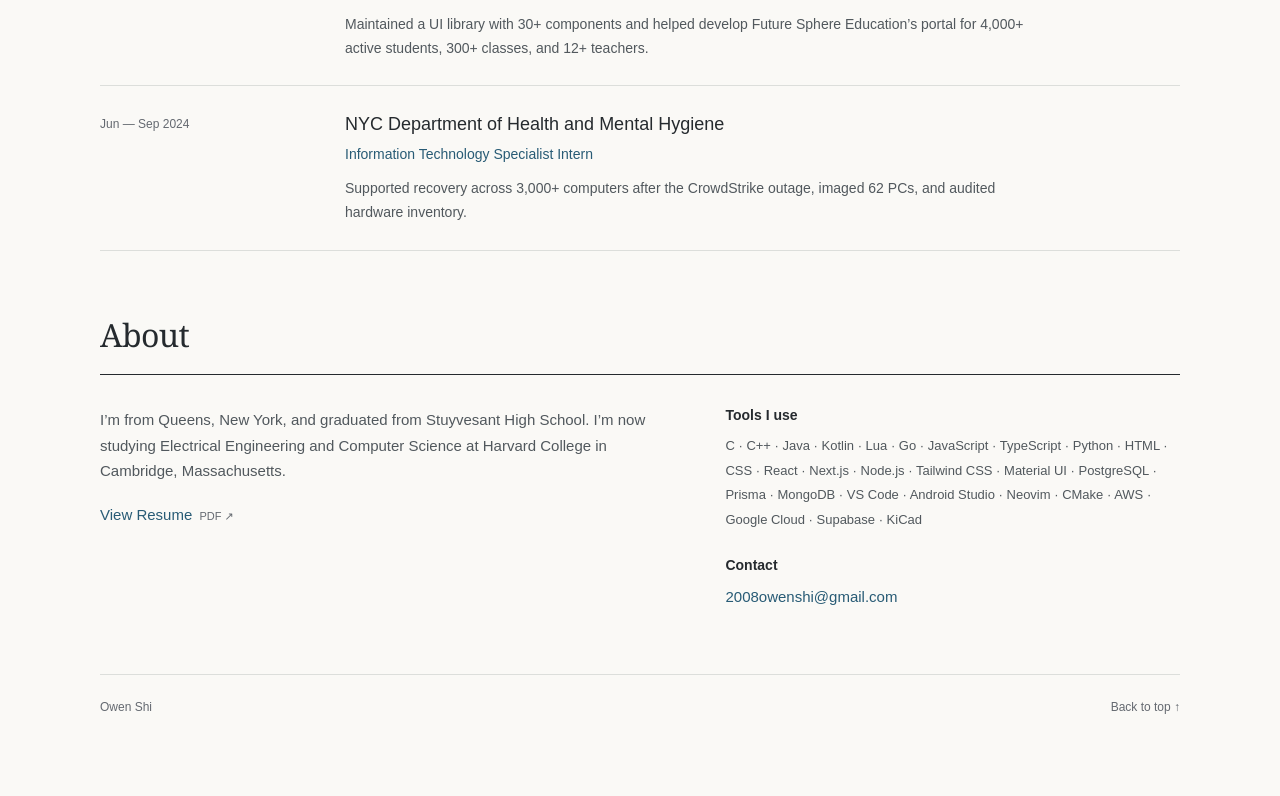
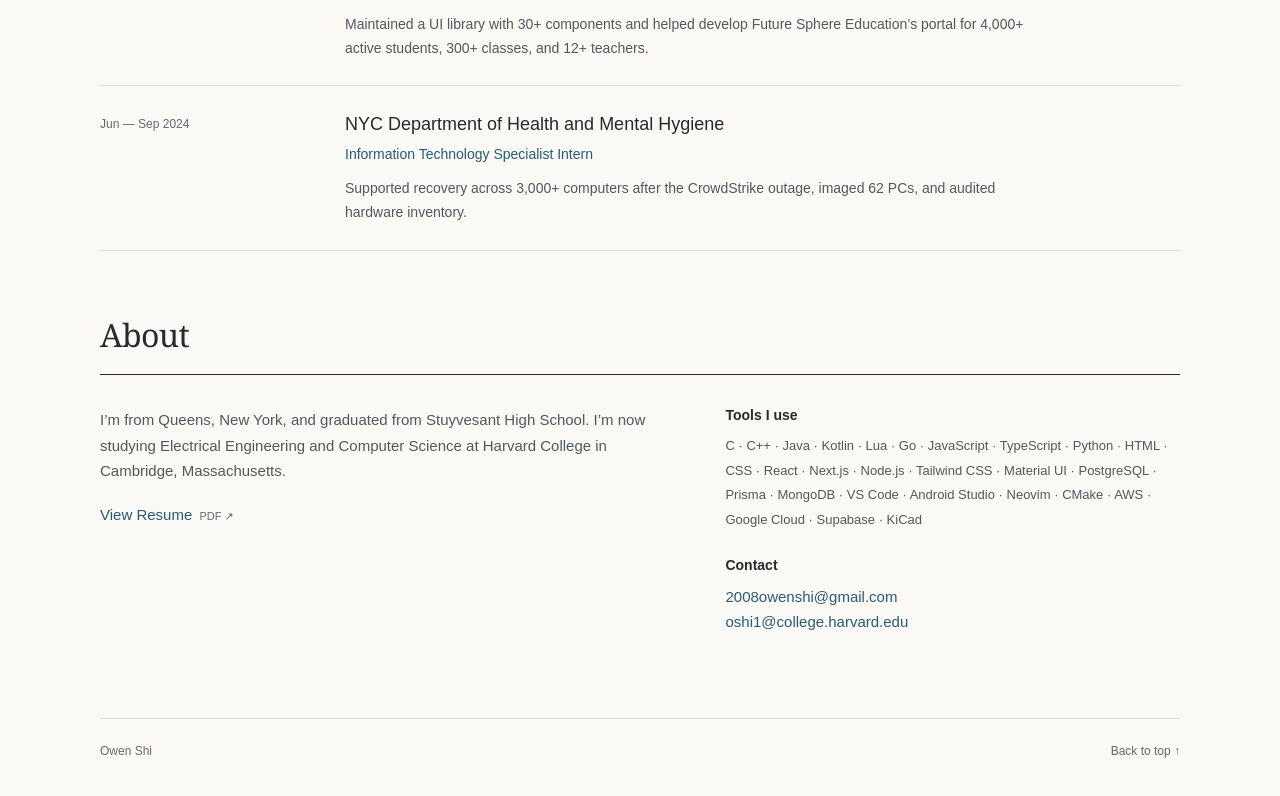
Before and after one commit to Bi1ku/bi1ku.github.io, a Next.js app: page / in a window 1280 px wide. Shown: the part 6552-7348 px from the top of the page. Before the commit the page ends 7304 px from the top, so only its background shows below. Built offline with nearby package versions, Linux system fonts and the light colour scheme.

Commit message:
Add Harvard email to contact section

```diff
--- a/app/page.tsx
+++ b/app/page.tsx
@@ -505,7 +505,13 @@ export default function Home() {
                 Studio · Neovim · CMake · AWS · Google Cloud · Supabase · KiCad
               </p>
               <h3>Contact</h3>
-              <a href="mailto:2008owenshi@gmail.com">2008owenshi@gmail.com</a>
+              <p className="contact-emails">
+                <a href="mailto:2008owenshi@gmail.com">2008owenshi@gmail.com</a>
+                <br />
+                <a href="mailto:oshi1@college.harvard.edu">
+                  oshi1@college.harvard.edu
+                </a>
+              </p>
             </div>
           </div>
         </section>
```
